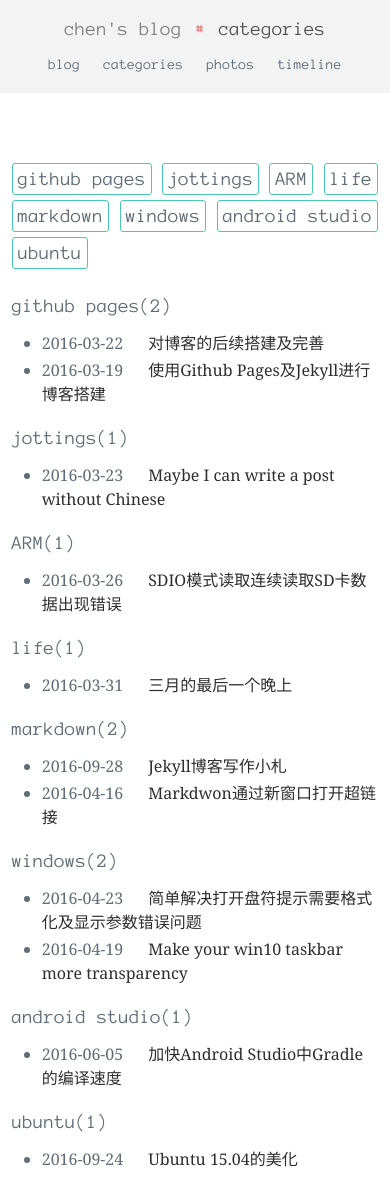
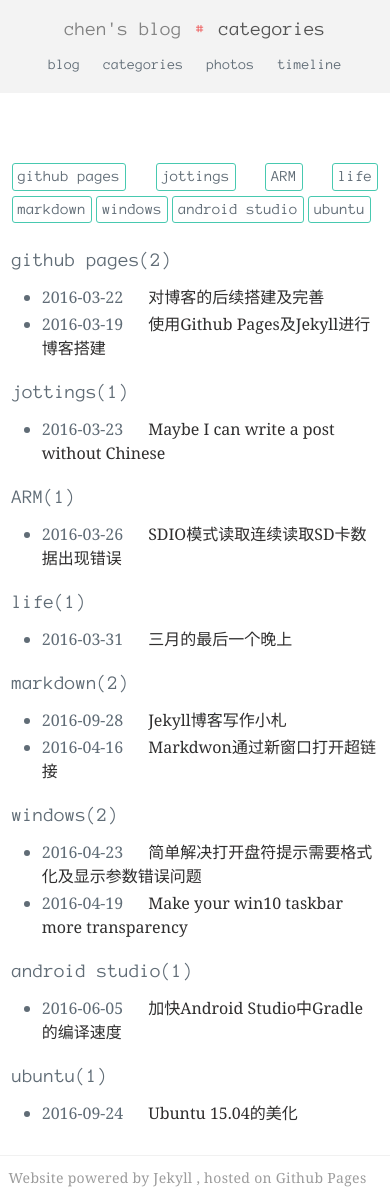
Before and after one commit to elbowzhang/elbow95.github.io, a Jekyll site: the page built from header/categories.html, in a window 390 px wide. Shown: the top 1189 px of the page. Built offline with Jekyll 4.4.1, drawn with Linux system fonts in a browser that asks for light colours; grey boxes are pictures that could not be loaded.

Commit message:
change categories font-size

```diff
--- a/_sass/_layout.scss
+++ b/_sass/_layout.scss
@@ -497,7 +497,7 @@ body {
       width: 94%;
       text-align: justify;
       >a{
-          font-size: 1.0em;
+          font-size: 0.8em;
           margin: 0px;
           margin-bottom: 5px;
       }
```
